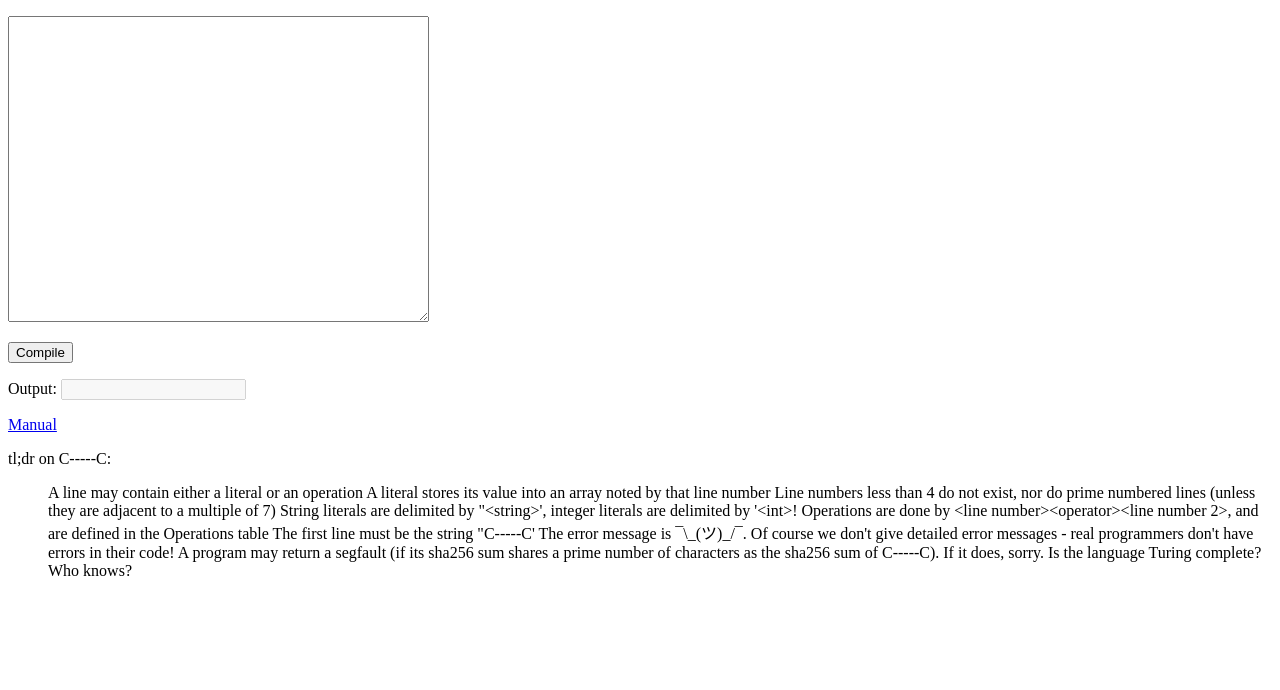
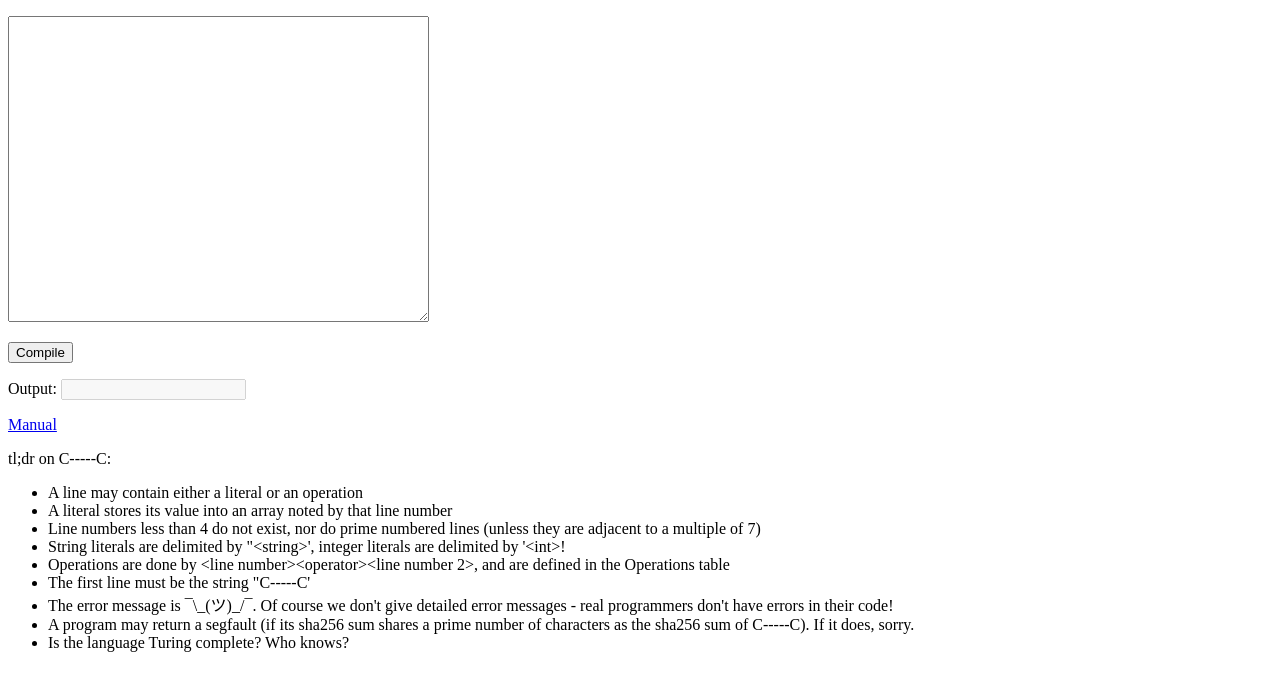
Before and after one commit to iggyvolz/c-----c, a plain HTML site: page index.html in a window 1280 px wide. Drawn offline with Linux system fonts and the light colour scheme.

Commit message:
HTML is hard

```diff
--- a/index.html
+++ b/index.html
@@ -25,15 +25,15 @@
     tl;dr on C-----C:
   </p>
   <ul>
-    <lt>A line may contain either a literal or an operation</lt>
-    <lt>A literal stores its value into an array noted by that line number</lt>
-    <lt>Line numbers less than 4 do not exist, nor do prime numbered lines (unless they are adjacent to a multiple of 7)</lt>
-    <lt>String literals are delimited by "&lt;string&gt;', integer literals are delimited by '&lt;int&gt;!</lt>
-    <lt>Operations are done by &lt;line number&gt;&lt;operator&gt;&lt;line number 2&gt;, and are defined in the Operations table</lt>
-    <lt>The first line must be the string "C-----C'</lt>
-    <lt>The error message is ¯\_(ツ)_/¯.  Of course we don't give detailed error messages - real programmers don't have errors in their code!</lt>
-    <lt>A program may return a segfault (if its sha256 sum shares a prime number of characters as the sha256 sum of C-----C).  If it does, sorry.</lt>
-    <lt>Is the language Turing complete?  Who knows?</lt>
+    <li>A line may contain either a literal or an operation</li>
+    <li>A literal stores its value into an array noted by that line number</li>
+    <li>Line numbers less than 4 do not exist, nor do prime numbered lines (unless they are adjacent to a multiple of 7)</li>
+    <li>String literals are delimited by "&lt;string&gt;', integer literals are delimited by '&lt;int&gt;!</li>
+    <li>Operations are done by &lt;line number&gt;&lt;operator&gt;&lt;line number 2&gt;, and are defined in the Operations table</li>
+    <li>The first line must be the string "C-----C'</li>
+    <li>The error message is ¯\_(ツ)_/¯.  Of course we don't give detailed error messages - real programmers don't have errors in their code!</li>
+    <li>A program may return a segfault (if its sha256 sum shares a prime number of characters as the sha256 sum of C-----C).  If it does, sorry.</li>
+    <li>Is the language Turing complete?  Who knows?</li>
   </ul>
 </body>
 </html>
```
